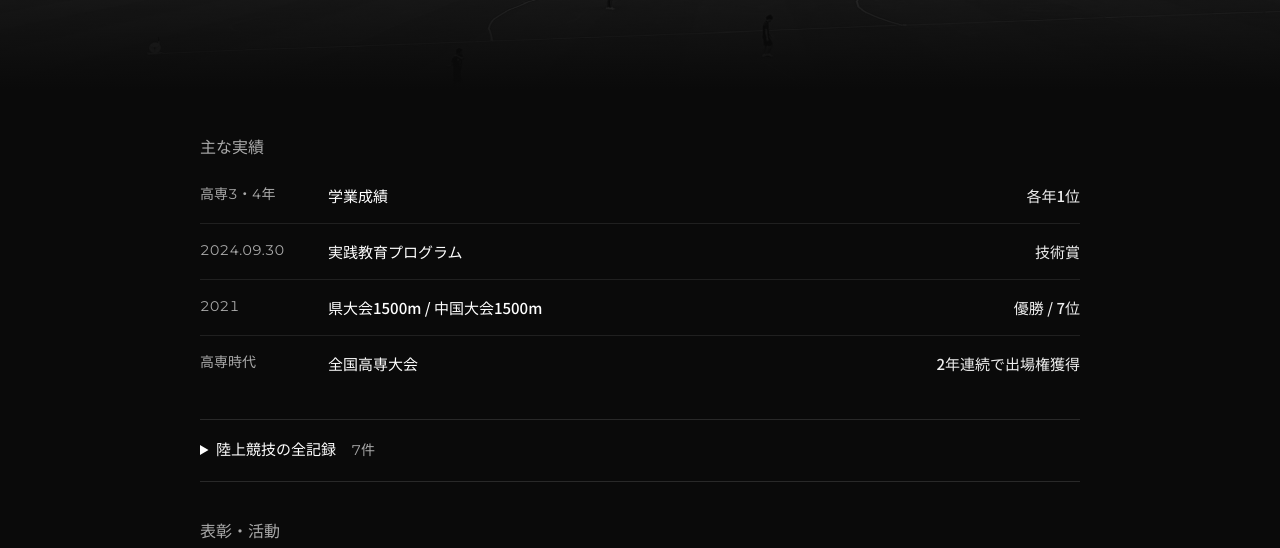
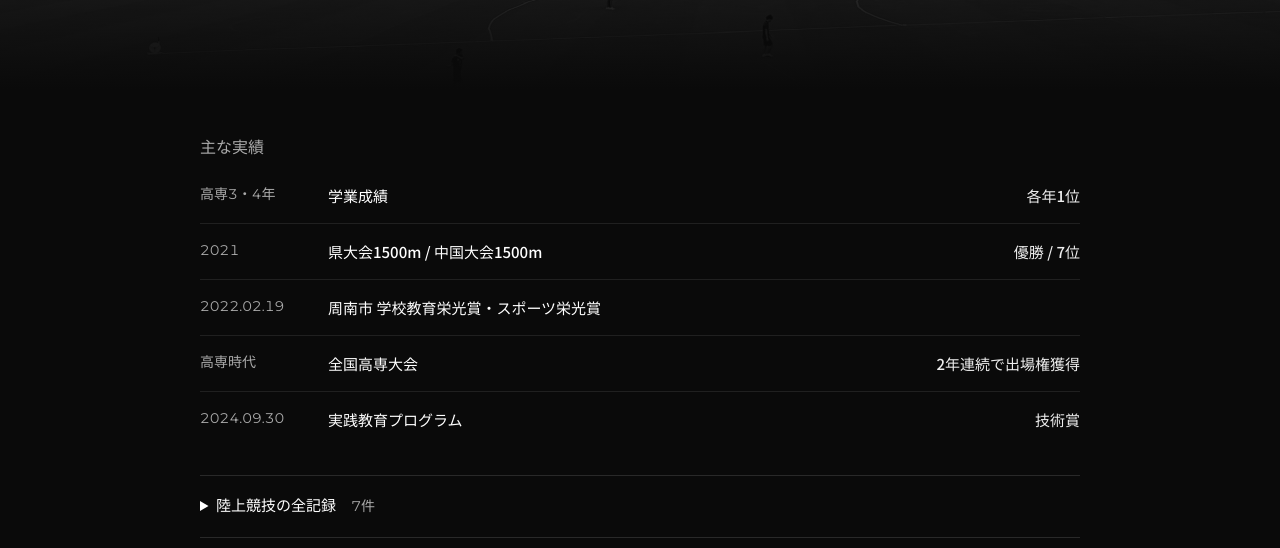
Before and after one commit to takacc1/homePage, a plain HTML site: page public/achievements.html in a window 1280 px wide. Shown: the part 230-778 px from the top of the page. Drawn offline with Linux system fonts and the light colour scheme.

Commit message:
Highlight Shunan city awards across portfolio pages

```diff
--- a/public/achievements.html
+++ b/public/achievements.html
@@ -34,13 +34,6 @@
                             <p class="record-result">各年1位</p>
                         </div>
                     </li>
-                    <li class="record-row" id="technology">
-                        <time class="record-date" datetime="2024-09-30">2024.09.30</time>
-                        <div class="record-copy">
-                            <h3 title="高専テクノゼミ主催 実践教育プログラム">実践教育プログラム</h3>
-                            <p class="record-result">技術賞</p>
-                        </div>
-                    </li>
                     <li class="record-row" id="school-track">
                         <p class="record-date">2021</p>
                         <div class="record-copy">
@@ -48,11 +41,22 @@
                             <p class="record-result">優勝 / 7位</p>
                         </div>
                     </li>
+                    <li class="record-row" id="recognition">
+                        <time class="record-date" datetime="2022-02-19">2022.02.19</time>
+                        <div class="record-copy"><h3>周南市 学校教育栄光賞・スポーツ栄光賞</h3></div>
+                    </li>
                     <li class="record-row" id="college-track">
                         <p class="record-date">高専時代</p>
                         <div class="record-copy">
                             <h3>全国高専大会</h3>
                             <p class="record-result">2年連続で出場権獲得</p>
+                        </div>
+                    </li>
+                    <li class="record-row" id="technology">
+                        <time class="record-date" datetime="2024-09-30">2024.09.30</time>
+                        <div class="record-copy">
+                            <h3 title="高専テクノゼミ主催 実践教育プログラム">実践教育プログラム</h3>
+                            <p class="record-result">技術賞</p>
                         </div>
                     </li>
                 </ul>
@@ -114,12 +118,8 @@
             </details>
 
             <section class="record-section" id="activities" aria-labelledby="activities-heading">
-                <h2 id="activities-heading">表彰・活動</h2>
+                <h2 id="activities-heading">活動</h2>
                 <ul class="record-list">
-                    <li class="record-row" id="recognition">
-                        <time class="record-date" datetime="2022-02-19">2022.02.19</time>
-                        <div class="record-copy"><h3>周南市 学校教育栄光賞・スポーツ栄光賞</h3></div>
-                    </li>
                     <li class="record-row">
                         <p class="record-date">中学時代</p>
                         <div class="record-copy"><h3>生徒会</h3></div>
```
Also changed, not shown: public/index.html (+8 -0 lines).
